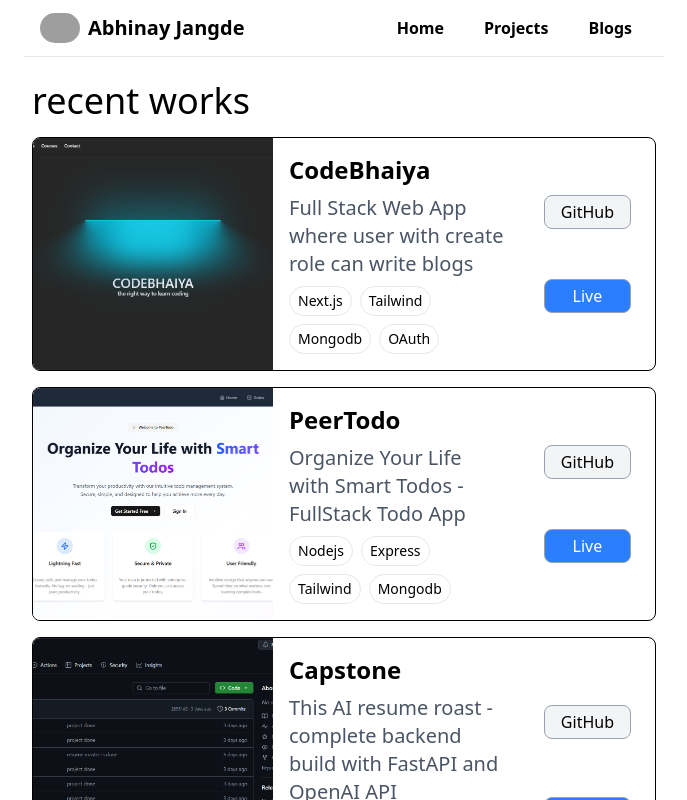
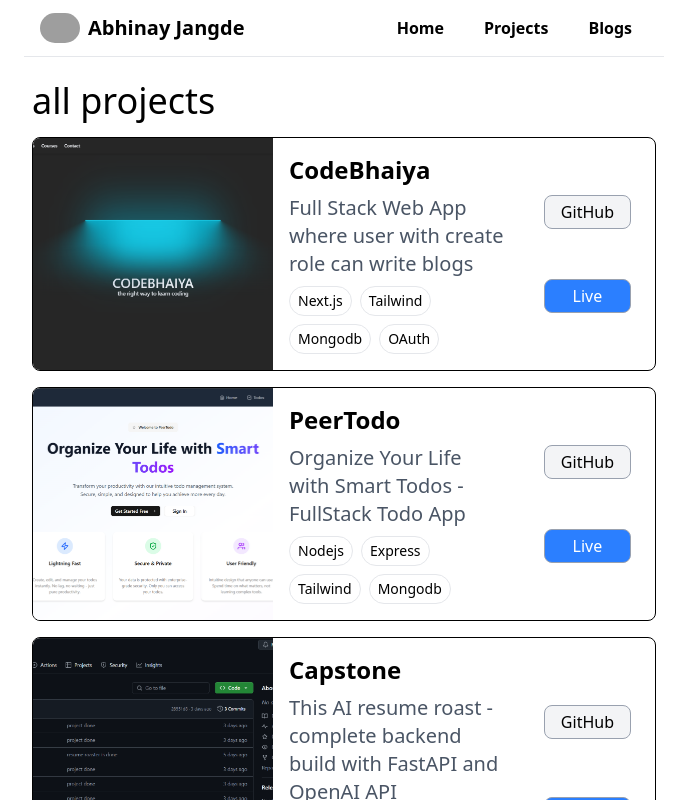
Before and after one commit to abhinayjangde/portfolio, a Next.js app: page /projects in a window 1280 px wide. Shown: the top 800 px of the page, without its empty margins (296-983 px from the left). Built offline with nearby package versions, Linux system fonts and the light colour scheme; grey boxes are pictures that could not be loaded.

Commit message:
project components is now reusable with project types

```diff
--- a/app/page.tsx
+++ b/app/page.tsx
@@ -3,6 +3,40 @@ import RecentWorks from "@/components/RecentWorks";
 import Skills from "@/components/Skills";
 import Socials from "@/components/Socials";
 import WhoAmI from "@/components/WhoAmI";
+import imgCodebhaiya from "@/public/codebhaiya.png";
+import imgPeertodo from "@/public/peertodo.png";
+import imgCapstone from "@/public/capstone.png"
+import { IProjects } from "./types/Projects";
+
+const recentProject: IProjects[] = [
+    {
+        id: 1,
+        title: "CodeBhaiya",
+        description: "Full Stack Web App where user with create role can write blogs",
+        techstack: ["Next.js", "Tailwind", "Mongodb", "OAuth"],
+        thumbnailUrl: imgCodebhaiya,
+        githubUrl: "https://github.com/abhinayjangde/codebhaiya",
+        liveLink: "https://codebhaiya.com",
+    },
+    {
+        id: 2,
+        title: "PeerTodo",
+        description: "Organize Your Life with Smart Todos - FullStack Todo App",
+        techstack: ["Nodejs", "Express", "Tailwind", "Mongodb"],
+        thumbnailUrl: imgPeertodo,
+        githubUrl: "https://github.com/abhinayjangde/peer-todo",
+        liveLink: "https://todo.codebhaiya.com",
+    },
+    {
+        id: 3,
+        title: "Capstone",
+        description: "This AI resume roast - complete backend build with FastAPI and OpenAI API",
+        techstack: ["FastAPI", "Mongodb", "Docker", "Valkey"],
+        thumbnailUrl: imgCapstone,
+        githubUrl: "https://github.com/abhinayjangde/capstone",
+        liveLink: "/",
+    },
+];
 
 export default function Home() {
     return (
@@ -10,7 +44,7 @@ export default function Home() {
             <WhoAmI/>
             <Socials/>
             <Skills/>
-            <RecentWorks/>
+            <RecentWorks projects ={recentProject} title={"recent works"}/>
             <Achievements/>
         </main>
     );
--- a/app/projects/page.tsx
+++ b/app/projects/page.tsx
@@ -1,12 +1,45 @@
 import RecentWorks from "@/components/RecentWorks";
+import imgCodebhaiya from "@/public/codebhaiya.png";
+import imgPeertodo from "@/public/peertodo.png";
+import imgCapstone from "@/public/capstone.png";
+import { IProjects } from "@/app/types/Projects";
 
+const projects: IProjects[] = [
+    {
+        id: 1,
+        title: "CodeBhaiya",
+        description:
+            "Full Stack Web App where user with create role can write blogs",
+        techstack: ["Next.js", "Tailwind", "Mongodb", "OAuth"],
+        thumbnailUrl: imgCodebhaiya,
+        githubUrl: "https://github.com/abhinayjangde/codebhaiya",
+        liveLink: "https://codebhaiya.com",
+    },
+    {
+        id: 2,
+        title: "PeerTodo",
+        description: "Organize Your Life with Smart Todos - FullStack Todo App",
+        techstack: ["Nodejs", "Express", "Tailwind", "Mongodb"],
+        thumbnailUrl: imgPeertodo,
+        githubUrl: "https://github.com/abhinayjangde/peer-todo",
+        liveLink: "https://todo.codebhaiya.com",
+    },
+    {
+        id: 3,
+        title: "Capstone",
+        description:
+            "This AI resume roast - complete backend build with FastAPI and OpenAI API",
+        techstack: ["FastAPI", "Mongodb", "Docker", "Valkey"],
+        thumbnailUrl: imgCapstone,
+        githubUrl: "https://github.com/abhinayjangde/capstone",
+        liveLink: "/",
+    },
+];
 
-export default function Projects(){
-
+export default function Projects() {
     return (
         <div className="p-2">
-
-        <RecentWorks/>
+            <RecentWorks projects={projects} title="all projects" />
         </div>
-    )
+    );
 }
--- /dev/null
+++ b/app/types/Projects.ts
@@ -0,0 +1,12 @@
+import { StaticImageData } from "next/image"
+
+
+export interface IProjects {
+    id: number
+    title: string
+    description: string
+    techstack: string[]
+    thumbnailUrl: string | StaticImageData,
+    githubUrl: string,
+    liveLink: string
+}
--- a/components/RecentWorks.tsx
+++ b/components/RecentWorks.tsx
@@ -1,46 +1,16 @@
+import { IProjects } from "@/app/types/Projects";
 import Image from "next/image";
 import Link from "next/link";
-import imgCodebhaiya from "@/public/codebhaiya.png";
-import imgPeertodo from "@/public/peertodo.png";
-import imgCapstone from "@/public/capstone.png"
-const recentProject = [
-    {
-        id: 1,
-        title: "CodeBhaiya",
-        description: "Full Stack Web App where user with create role can write blogs",
-        techstack: ["Next.js", "Tailwind", "Mongodb", "OAuth"],
-        thumbnailUrl: imgCodebhaiya,
-        githubUrl: "https://github.com/abhinayjangde/codebhaiya",
-        liveLink: "https://codebhaiya.com",
-    },
-    {
-        id: 2,
-        title: "PeerTodo",
-        description: "Organize Your Life with Smart Todos - FullStack Todo App",
-        techstack: ["Nodejs", "Express", "Tailwind", "Mongodb"],
-        thumbnailUrl: imgPeertodo,
-        githubUrl: "https://github.com/abhinayjangde/peer-todo",
-        liveLink: "https://todo.codebhaiya.com",
-    },
-    {
-        id: 3,
-        title: "Capstone",
-        description: "This AI resume roast - complete backend build with FastAPI and OpenAI API",
-        techstack: ["FastAPI", "Mongodb", "Docker", "Valkey"],
-        thumbnailUrl: imgCapstone,
-        githubUrl: "https://github.com/abhinayjangde/capstone",
-        liveLink: "/",
-    },
-];
 
-export default function RecentWorks() {
+
+export default function RecentWorks({projects, title}:{projects: IProjects[], title: string}) {
     return (
         <section className="my-4 container">
             <h2 className="text-3xl md:text-4xl my-4 md:border-none border-b-1 border-b-gray-200">
-                recent works
+                {title}
             </h2>
             <div className="space-y-4">
-                {recentProject.map((project) => (
+                {projects.map((project) => (
                     <div
                         className="flex flex-col md:flex-row border rounded-lg overflow-hidden"
                         key={project.id}
--- a/components/Skills.tsx
+++ b/components/Skills.tsx
@@ -15,6 +15,7 @@ import { FaGitAlt } from "react-icons/fa";
 import { FaDigitalOcean } from "react-icons/fa";
 import { FcLinux } from "react-icons/fc";
 import { SiFastapi } from "react-icons/si";
+import { PiOpenAiLogo } from "react-icons/pi";
 
 export default function Skills() {
     return (
@@ -38,6 +39,7 @@ export default function Skills() {
                 <TbBrandCpp className="w-10 hover:scale-110 transition-all duration-300" />
                 <FaPython className="w-8 hover:scale-110 transition-all duration-300" />
                 <SiFastapi className="w-8 hover:scale-110 transition-all duration-300 text-[#0098FF]" />
+                <PiOpenAiLogo className="w-8 hover:scale-110 transition-all duration-300"  />
             </div>
         </section>
     );
```
Also changed, not shown: 1 other file (tests, documents, lock files or other folders).
